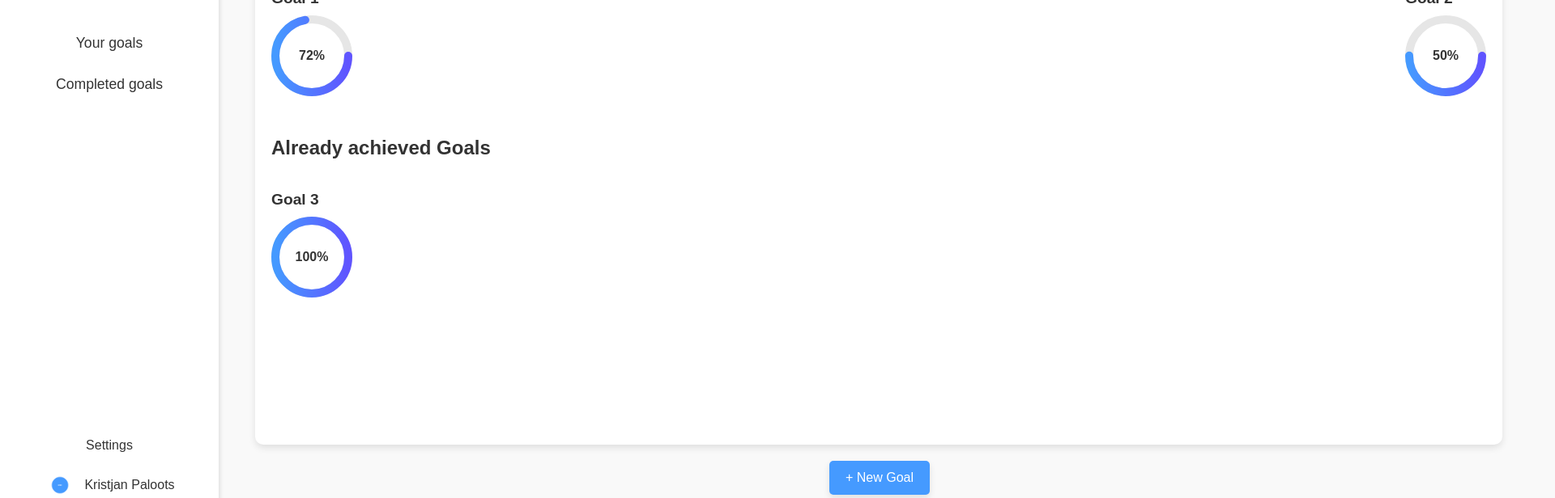
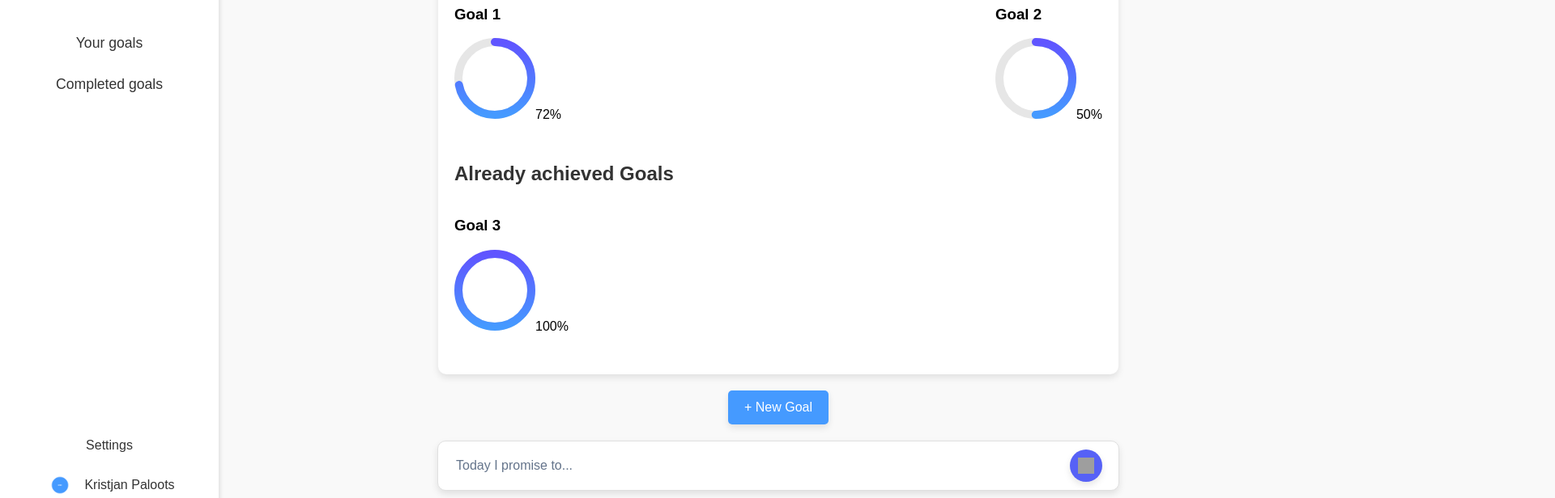
Before and after one commit to kpaloots/Project-X, a Vue app in the folder frontend/vue-project/: page / in a window 1280 px wide. Shown: the part 160-776 px from the top of the page at 81% size, 1920 px wide, since content can reach past the window. Built offline with nearby package versions, Linux system fonts and the light colour scheme; grey boxes are pictures that could not be loaded; the HTML template or start-up script is replaced by a standard one.

Commit message:
Commit 1.1

```diff
--- a/frontend/vue-project/package.json
+++ b/frontend/vue-project/package.json
@@ -41,7 +41,7 @@
     "prettier": "^3.3.3",
     "start-server-and-test": "^2.0.9",
     "typescript": "~5.6.3",
-    "vite": "^6.0.5",
+    "vite": "^6.0.7",
     "vite-plugin-vue-devtools": "^7.6.8",
     "vitest": "^2.1.8",
     "vue-tsc": "^2.1.10"
--- a/frontend/vue-project/src/components/GoalsOverview.vue
+++ b/frontend/vue-project/src/components/GoalsOverview.vue
@@ -1,6 +1,6 @@
 <template>
-  <div>
-    <!-- Goals Overview kast -->
+  <div class="main-content">
+    <!-- Goals Container -->
     <div class="goals-container">
       <div class="goals-overview">
         <section>
@@ -18,10 +18,12 @@
       </div>
     </div>
 
-    <!-- +New Goal nupp -->
-    <button class="new-goal-button">+ New Goal</button>
+    <!-- +New Goal Button -->
+    <div class="new-goal-container">
+      <button class="new-goal-button">+ New Goal</button>
+    </div>
 
-    <!-- "Today I promise to..." kast -->
+    <!-- "Today I promise to..." Container -->
     <div class="promise-container">
       <input
         type="text"
--- a/frontend/vue-project/src/styles/goals.css
+++ b/frontend/vue-project/src/styles/goals.css
@@ -1,55 +1,31 @@
+/* Goals Container */
 .goals-container {
-  margin: 20px 45px; /* Ülemine ja alumine ruum, tsentreerib horisontaalselt */
+  margin: 20px auto; /* Lisab ruumi ülaosasse ja tsentreerib kasti */
   padding: 20px;
   background-color: #ffffff;
   border-radius: 10px;
   box-shadow: 0 4px 8px rgba(0, 0, 0, 0.1);
-  width: 1500px;
-  min-height: 630px;
+  width: calc(100% - 80px); /* Lahutab mõlemalt poolt kokku 80px (40px kummalegi küljele) */
+  max-width: 1600px; /* Maksimaalne laius suurte ekraanide jaoks */
+  min-width: 800px; /* Minimaalne laius väiksemate ekraanide jaoks */
 }
 
-  .goal-card h3 {
-    font-size: 1.2rem;
-    margin-bottom: 10px;
-    color: #333333;
-  }
-
-  .progress-circle {
-    position: relative;
-    width: 100px;
-    height: 100px;
-  }
-
-  .progress-circle svg {
-    transform: rotate(90deg);
-  }
-
-  .progress-label {
-    position: absolute;
-    top: 50%;
-    left: 50%;
-    transform: translate(-50%, -50%);
-    font-size: 1rem;
-    font-weight: bold;
-    color: #333333;
-  }
-
+/* Goals Overview */
 .goals-overview {
   display: flex;
   flex-direction: column;
-    width: 100%; /* Võtab kogu kasti laiuse */
+  width: 100%;
 }
 
 .goals {
   display: flex;
-    flex-wrap: wrap; /* Murrab rea vajadusel */
-    gap: 20px; /* Vahe kaartide vahel */
-    justify-content: space-between; /* Jaotab kaardid horisontaalselt laiali */
+  flex-wrap: wrap;
+  gap: 20px;
+  justify-content: space-between;
 }
 
-
 section {
-    margin-bottom: 30px; /* Ruumi sektsioonide vahel */
+  margin-bottom: 30px;
 }
 
 section h2 {
@@ -59,16 +35,19 @@
   margin-bottom: 20px;
 }
 
-  /* +New Goal nupu stiil */
+/* +New Goal Button */
+.new-goal-container {
+  margin: 20px auto; /* Tsentreerib ja lisab ruumi */
+  text-align: center;
+}
+
 .new-goal-button {
   background-color: #459aff;
-    color: #ffffff;
+  color: white;
   border: none;
   border-radius: 5px;
   font-size: 1rem;
   padding: 12px 20px;
-    margin: 20px auto;
-    display: block; /* Tsentreerib nupu */
   cursor: pointer;
   transition: transform 0.2s ease-in-out;
   box-shadow: 0 4px 8px rgba(0, 0, 0, 0.1);
@@ -87,11 +66,13 @@
   border-radius: 10px;
   padding: 10px 20px;
   box-shadow: 0 4px 8px rgba(0, 0, 0, 0.1);
-    margin-top: 20px;
-    margin-left: 45px;
-    margin-right: 45px;
-    width: 1500px;
+  margin: 20px auto; /* Tsentreerib konteineri */
+  width: calc(100% - 80px); /* Sama loogika nagu Goals Container */
+  max-width: 1600px;
+  min-width: 800px;
 }
+
+
 
 .promise-input {
   border: none;
--- a/package.json
+++ b/package.json
@@ -1,8 +1,10 @@
 {
   "devDependencies": {
+    "@tsconfig/node22": "^22.0.0",
     "autoprefixer": "^10.4.20",
     "postcss": "^8.4.49",
-    "tailwindcss": "^3.4.17"
+    "tailwindcss": "^3.4.17",
+    "typescript": "^5.7.2"
   },
   "dependencies": {
     "vue-router": "^4.5.0"
```
Also changed, not shown: 2 other files (tests, documents, lock files or other folders). Lines whose indentation alone changed are shown as unchanged.
